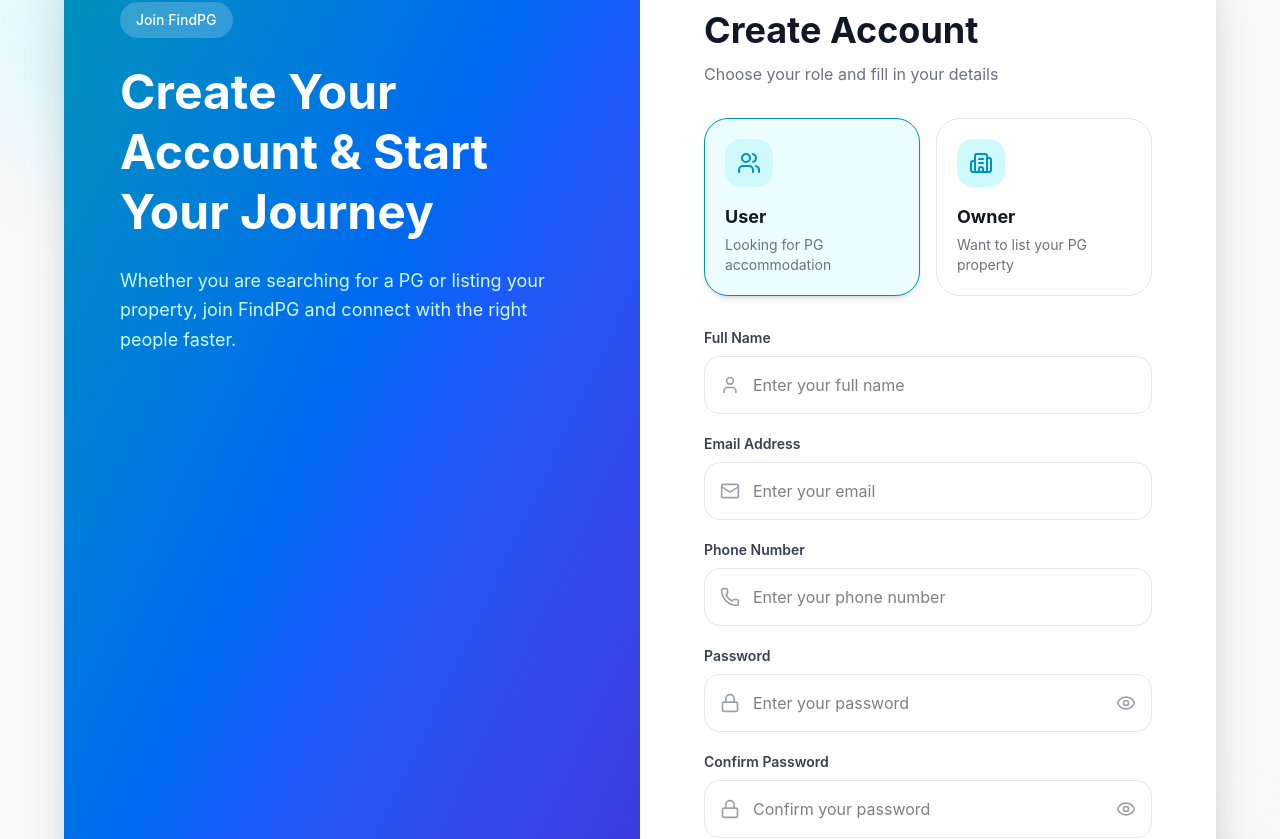
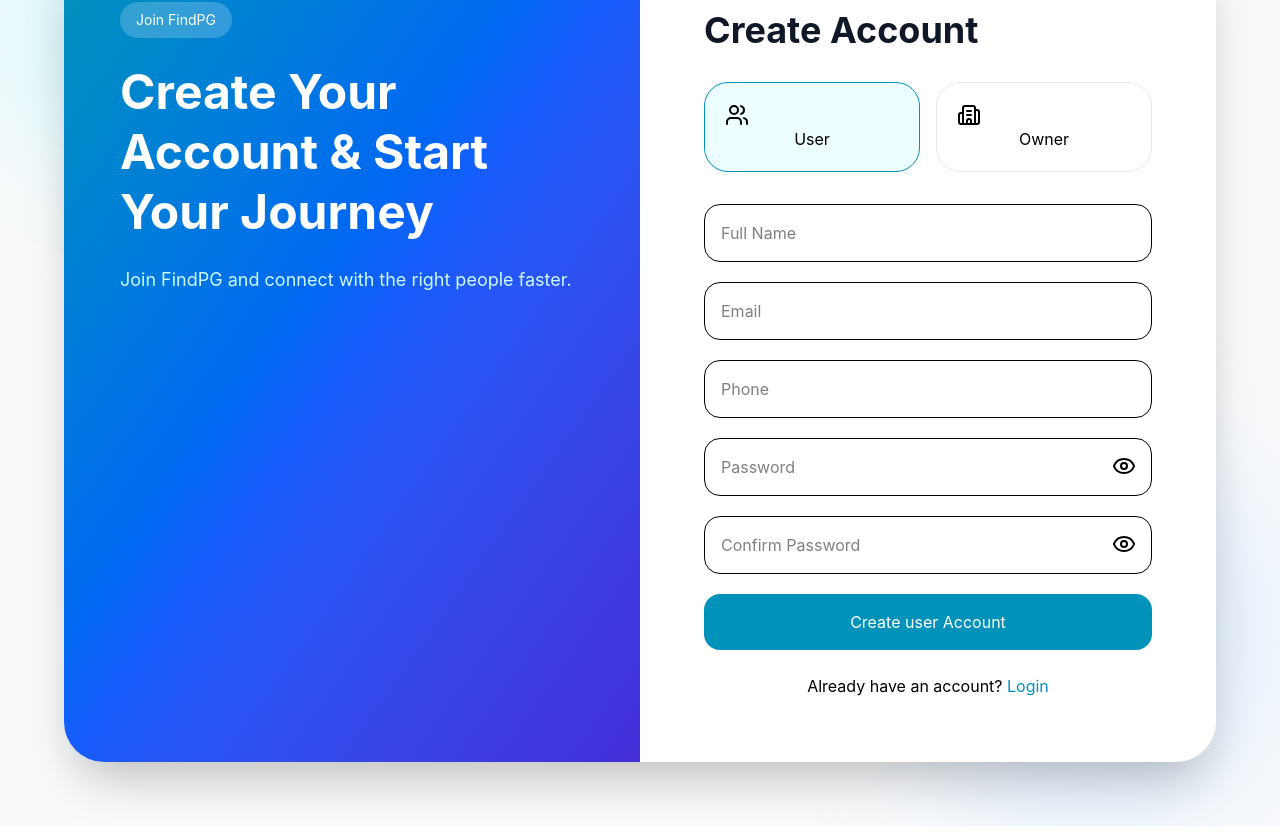
Before and after one commit to SambitKumar28/FindPG, a React (Vite) app in the folder frontend/: page /register in a window 1280 px wide. Shown: the part 199-1038 px from the top of the page. Built offline with nearby package versions, Linux system fonts and the light colour scheme.

Commit message:
update function

```diff
--- a/frontend/package.json
+++ b/frontend/package.json
@@ -11,6 +11,7 @@
   },
   "dependencies": {
     "@tailwindcss/vite": "^4.2.2",
+    "axios": "^1.15.2",
     "lucide-react": "^1.7.0",
     "motion": "^12.38.0",
     "react": "^19.2.4",
--- /dev/null
+++ b/frontend/src/api/axios.js
@@ -0,0 +1,44 @@
+import axios from "axios";
+
+const API = axios.create({
+  baseURL: "https://findpg-qhgw.onrender.com/api",
+  withCredentials: true, // needed for refresh token cookie
+});
+
+// Attach token
+API.interceptors.request.use((config) => {
+  const token = localStorage.getItem("accessToken");
+  if (token) {
+    config.headers.Authorization = `Bearer ${token}`;
+  }
+  return config;
+});
+
+// Handle token refresh
+API.interceptors.response.use(
+  (res) => res,
+  async (error) => {
+    const originalRequest = error.config;
+
+    if (error.response?.status === 401 && !originalRequest._retry) {
+      originalRequest._retry = true;
+
+      try {
+        const { data } = await API.post("/auth/refresh");
+
+        localStorage.setItem("accessToken", data.accessToken);
+
+        originalRequest.headers.Authorization = `Bearer ${data.accessToken}`;
+
+        return API(originalRequest);
+      } catch (err) {
+        localStorage.removeItem("accessToken");
+        window.location.href = "/login";
+      }
+    }
+
+    return Promise.reject(error);
+  }
+);
+
+export default API;
--- /dev/null
+++ b/frontend/src/context/AuthContext.jsx
@@ -0,0 +1,44 @@
+import { createContext, useState, useEffect } from "react";
+import API from "../api/axios";
+
+export const AuthContext = createContext();
+
+export const AuthProvider = ({ children }) => {
+  const [user, setUser] = useState(null);
+
+  const login = async (formData) => {
+    const { data } = await API.post("/auth/login", formData);
+
+    localStorage.setItem("accessToken", data.accessToken);
+    setUser(data.user);
+  };
+
+  const register = async (formData) => {
+    await API.post("/auth/register", formData);
+  };
+
+  const logout = async () => {
+    await API.post("/auth/logout");
+    localStorage.removeItem("accessToken");
+    setUser(null);
+  };
+
+  const loadUser = async () => {
+    try {
+      const { data } = await API.get("/auth/me");
+      setUser(data.user);
+    } catch {
+      setUser(null);
+    }
+  };
+
+  useEffect(() => {
+    loadUser();
+  }, []);
+
+  return (
+    <AuthContext.Provider value={{ user, login, register, logout }}>
+      {children}
+    </AuthContext.Provider>
+  );
+};
--- /dev/null
+++ b/frontend/src/hooks/useAuth.js
@@ -0,0 +1,4 @@
+import { useContext } from "react";
+import { AuthContext } from "../context/AuthContext";
+
+export const useAuth = () => useContext(AuthContext);
--- a/frontend/src/pages/Register.jsx
+++ b/frontend/src/pages/Register.jsx
@@ -11,14 +11,59 @@ import {
   Building2,
   Users,
 } from "lucide-react";
-import { Link } from "react-router-dom";
+import { Link, useNavigate } from "react-router-dom";
 import { FcGoogle } from "react-icons/fc";
 import { FaFacebookF } from "react-icons/fa";
+import { useAuth } from "../hooks/useAuth";
+
 
 const Register = () => {
   const [selectedRole, setSelectedRole] = useState("user");
   const [showPassword, setShowPassword] = useState(false);
   const [showConfirmPassword, setShowConfirmPassword] = useState(false);
+
+  const [form, setForm] = useState({
+    name: "",
+    email: "",
+    phone: "",
+    password: "",
+    confirmPassword: "",
+  });
+
+  const [loading, setLoading] = useState(false);
+  const [error, setError] = useState("");
+
+  const  register  = useAuth();
+  const navigate = useNavigate();
+
+  const handleChange = (e) => {
+    setForm({ ...form, [e.target.name]: e.target.value });
+  };
+
+  const handleSubmit = async (e) => {
+    e.preventDefault();
+
+    if (form.password !== form.confirmPassword) {
+      return setError("Passwords do not match");
+    }
+
+    try {
+      setLoading(true);
+      setError("");
+
+      await register({
+        ...form,
+        role: selectedRole,
+      });
+
+      alert("Registration successful");
+      navigate("/login");
+    } catch (err) {
+      setError(err.response?.data?.message || "Registration failed");
+    } finally {
+      setLoading(false);
+    }
+  };
 
   return (
     <div className="min-h-screen bg-gray-50 flex items-center justify-center px-4 py-16 relative overflow-hidden">
@@ -34,7 +79,7 @@ const Register = () => {
         {/* Left Section */}
         <div className="hidden lg:flex bg-linear-to-br from-cyan-600 via-blue-600 to-indigo-700 text-white p-14 flex-col justify-between">
           <div>
-            <span className="inline-block bg-white/20 backdrop-blur-md px-4 py-2 rounded-full text-sm font-medium mb-6">
+            <span className="inline-block bg-white/20 px-4 py-2 rounded-full text-sm mb-6">
               Join FindPG
             </span>
 
@@ -42,252 +87,137 @@ const Register = () => {
               Create Your Account & Start Your Journey
             </h1>
 
-            <p className="mt-6 text-cyan-100 text-lg leading-relaxed">
-              Whether you are searching for a PG or listing your property, join
-              FindPG and connect with the right people faster.
+            <p className="mt-6 text-cyan-100 text-lg">
+              Join FindPG and connect with the right people faster.
             </p>
-          </div>
-
-          <div className="grid grid-cols-2 gap-6 mt-12">
-            <div className="bg-white/10 backdrop-blur-md rounded-3xl p-6 border border-white/10">
-              <h3 className="text-3xl font-bold">1000+</h3>
-              <p className="text-cyan-100 mt-2">Verified PG Listings</p>
-            </div>
-
-            <div className="bg-white/10 backdrop-blur-md rounded-3xl p-6 border border-white/10">
-              <h3 className="text-3xl font-bold">25K+</h3>
-              <p className="text-cyan-100 mt-2">Trusted Users</p>
-            </div>
           </div>
         </div>
 
         {/* Right Section */}
         <div className="p-8 sm:p-12 lg:p-16 flex flex-col justify-center">
           <div className="max-w-md mx-auto w-full">
-            <div className="text-center lg:text-left">
             <h2 className="text-4xl font-bold text-gray-900">
               Create Account
             </h2>
-
-              <p className="text-gray-500 mt-3">
-                Choose your role and fill in your details
-              </p>
-            </div>
 
             {/* Role Selection */}
             <div className="grid grid-cols-2 gap-4 mt-8 mb-8">
               <button
                 type="button"
                 onClick={() => setSelectedRole("user")}
-                className={`rounded-3xl border p-5 transition-all duration-300 text-left ${
+                className={`p-5 rounded-3xl border ${
                   selectedRole === "user"
-                    ? "border-cyan-600 bg-cyan-50 shadow-md"
-                    : "border-gray-200 bg-white hover:border-cyan-300"
+                    ? "border-cyan-600 bg-cyan-50"
+                    : "border-gray-200"
                 }`}
               >
-                <div className="w-12 h-12 rounded-2xl bg-cyan-100 flex items-center justify-center text-cyan-600 mb-4">
-                  <Users size={24} />
-                </div>
-
-                <h3 className="text-lg font-bold text-gray-900">User</h3>
-                <p className="text-sm text-gray-500 mt-1">
-                  Looking for PG accommodation
-                </p>
+                <Users /> User
               </button>
 
               <button
                 type="button"
                 onClick={() => setSelectedRole("owner")}
-                className={`rounded-3xl border p-5 transition-all duration-300 text-left ${
+                className={`p-5 rounded-3xl border ${
                   selectedRole === "owner"
-                    ? "border-cyan-600 bg-cyan-50 shadow-md"
-                    : "border-gray-200 bg-white hover:border-cyan-300"
+                    ? "border-cyan-600 bg-cyan-50"
+                    : "border-gray-200"
                 }`}
               >
-                <div className="w-12 h-12 rounded-2xl bg-cyan-100 flex items-center justify-center text-cyan-600 mb-4">
-                  <Building2 size={24} />
-                </div>
-
-                <h3 className="text-lg font-bold text-gray-900">Owner</h3>
-                <p className="text-sm text-gray-500 mt-1">
-                  Want to list your PG property
-                </p>
+                <Building2 /> Owner
               </button>
             </div>
 
-            <form className="space-y-5">
-              <div>
-                <label className="block text-sm font-semibold text-gray-700 mb-2">
-                  Full Name
-                </label>
-
-                <div className="relative">
-                  <User
-                    size={20}
-                    className="absolute left-4 top-1/2 -translate-y-1/2 text-gray-400"
+            <form onSubmit={handleSubmit} className="space-y-5">
+              {/* Name */}
+              <input
+                name="name"
+                value={form.name}
+                onChange={handleChange}
+                placeholder="Full Name"
+                className="w-full border p-4 rounded-2xl"
               />
 
+              {/* Email */}
               <input
-                    type="text"
-                    placeholder="Enter your full name"
-                    className="w-full border border-gray-200 rounded-2xl py-4 pl-12 pr-4 outline-none focus:border-cyan-500 focus:ring-4 focus:ring-cyan-100 transition"
-                  />
-                </div>
-              </div>
-
-              <div>
-                <label className="block text-sm font-semibold text-gray-700 mb-2">
-                  Email Address
-                </label>
-
-                <div className="relative">
-                  <Mail
-                    size={20}
-                    className="absolute left-4 top-1/2 -translate-y-1/2 text-gray-400"
+                name="email"
+                value={form.email}
+                onChange={handleChange}
+                placeholder="Email"
+                className="w-full border p-4 rounded-2xl"
               />
 
+              {/* Phone */}
               <input
-                    type="email"
-                    placeholder="Enter your email"
-                    className="w-full border border-gray-200 rounded-2xl py-4 pl-12 pr-4 outline-none focus:border-cyan-500 focus:ring-4 focus:ring-cyan-100 transition"
-                  />
-                </div>
-              </div>
-
-              <div>
-                <label className="block text-sm font-semibold text-gray-700 mb-2">
-                  Phone Number
-                </label>
-
-                <div className="relative">
-                  <Phone
-                    size={20}
-                    className="absolute left-4 top-1/2 -translate-y-1/2 text-gray-400"
+                name="phone"
+                value={form.phone}
+                onChange={handleChange}
+                placeholder="Phone"
+                className="w-full border p-4 rounded-2xl"
               />
 
-                  <input
-                    type="tel"
-                    placeholder="Enter your phone number"
-                    className="w-full border border-gray-200 rounded-2xl py-4 pl-12 pr-4 outline-none focus:border-cyan-500 focus:ring-4 focus:ring-cyan-100 transition"
-                  />
-                </div>
-              </div>
-
-              {selectedRole === "owner" && (
-                <div>
-                  <label className="block text-sm font-semibold text-gray-700 mb-2">
-                    PG / Property Name
-                  </label>
-
+              {/* Password */}
               <div className="relative">
-                    <Building2
-                      size={20}
-                      className="absolute left-4 top-1/2 -translate-y-1/2 text-gray-400"
-                    />
-
-                    <input
-                      type="text"
-                      placeholder="Enter your PG or property name"
-                      className="w-full border border-gray-200 rounded-2xl py-4 pl-12 pr-4 outline-none focus:border-cyan-500 focus:ring-4 focus:ring-cyan-100 transition"
-                    />
-                  </div>
-                </div>
-              )}
-
-              <div>
-                <label className="block text-sm font-semibold text-gray-700 mb-2">
-                  Password
-                </label>
-
-                <div className="relative">
-                  <Lock
-                    size={20}
-                    className="absolute left-4 top-1/2 -translate-y-1/2 text-gray-400"
-                  />
-
                 <input
                   type={showPassword ? "text" : "password"}
-                    placeholder="Enter your password"
-                    className="w-full border border-gray-200 rounded-2xl py-4 pl-12 pr-12 outline-none focus:border-cyan-500 focus:ring-4 focus:ring-cyan-100 transition"
+                  name="password"
+                  value={form.password}
+                  onChange={handleChange}
+                  placeholder="Password"
+                  className="w-full border p-4 rounded-2xl"
                 />
-
                 <button
                   type="button"
                   onClick={() => setShowPassword(!showPassword)}
-                    className="absolute right-4 top-1/2 -translate-y-1/2 text-gray-400"
+                  className="absolute right-4 top-4"
                 >
-                    {showPassword ? <EyeOff size={20} /> : <Eye size={20} />}
+                  {showPassword ? <EyeOff /> : <Eye />}
                 </button>
               </div>
-              </div>
 
-              <div>
-                <label className="block text-sm font-semibold text-gray-700 mb-2">
-                  Confirm Password
-                </label>
-
+              {/* Confirm Password */}
               <div className="relative">
-                  <Lock
-                    size={20}
-                    className="absolute left-4 top-1/2 -translate-y-1/2 text-gray-400"
-                  />
-
                 <input
                   type={showConfirmPassword ? "text" : "password"}
-                    placeholder="Confirm your password"
-                    className="w-full border border-gray-200 rounded-2xl py-4 pl-12 pr-12 outline-none focus:border-cyan-500 focus:ring-4 focus:ring-cyan-100 transition"
+                  name="confirmPassword"
+                  value={form.confirmPassword}
+                  onChange={handleChange}
+                  placeholder="Confirm Password"
+                  className="w-full border p-4 rounded-2xl"
                 />
-
                 <button
                   type="button"
                   onClick={() =>
                     setShowConfirmPassword(!showConfirmPassword)
                   }
-                    className="absolute right-4 top-1/2 -translate-y-1/2 text-gray-400"
+                  className="absolute right-4 top-4"
                 >
-                    {showConfirmPassword ? (
-                      <EyeOff size={20} />
-                    ) : (
-                      <Eye size={20} />
-                    )}
+                  {showConfirmPassword ? <EyeOff /> : <Eye />}
                 </button>
               </div>
-              </div>
 
+              {/* Error */}
+              {error && (
+                <p className="text-red-500 text-sm text-center">
+                  {error}
+                </p>
+              )}
+
+              {/* Submit */}
               <button
                 type="submit"
-                className="w-full bg-linear-to-r from-cyan-600 to-blue-700 text-white py-4 rounded-2xl font-semibold text-lg hover:shadow-xl hover:scale-[1.01] transition-all duration-300 flex items-center justify-center gap-2"
+                disabled={loading}
+                className="w-full bg-cyan-600 text-white py-4 rounded-2xl"
               >
-                Create {selectedRole === "owner" ? "Owner" : "User"} Account
-                <ArrowRight size={20} />
+                {loading
+                  ? "Creating..."
+                  : `Create ${selectedRole} Account`}
               </button>
             </form>
 
-            <div className="flex items-center gap-4 my-8">
-              <div className="flex-1 h-px bg-gray-200"></div>
-              <span className="text-sm text-gray-400">OR</span>
-              <div className="flex-1 h-px bg-gray-200"></div>
-            </div>
-
-            <div className="grid grid-cols-2 gap-4">
-              <button className="border border-gray-200 rounded-2xl py-3 font-medium hover:bg-gray-50 transition flex items-center justify-center gap-3">
-                <FcGoogle size={22} />
-                Google
-              </button>
-
-              <button className="border border-gray-200 rounded-2xl py-3 font-medium hover:bg-gray-50 transition flex items-center justify-center gap-3">
-                <FaFacebookF size={18} className="text-blue-600" />
-                Facebook
-              </button>
-            </div>
-
-            <p className="text-center text-gray-500 mt-8">
+            <p className="text-center mt-6">
               Already have an account?{" "}
-              <Link
-                to="/login"
-                className="text-cyan-600 font-semibold hover:text-cyan-700"
-              >
-                Login Here
+              <Link to="/login" className="text-cyan-600">
+                Login
               </Link>
             </p>
           </div>
--- /dev/null
+++ b/frontend/src/routes/ProtectedRoute.jsx
@@ -0,0 +1,16 @@
+import { Navigate } from "react-router-dom";
+import { useAuth } from "../hooks/useAuth";
+
+const ProtectedRoute = ({ children, roles }) => {
+  const { user } = useAuth();
+
+  if (!user) return <Navigate to="/login" />;
+
+  if (roles && !roles.includes(user.role)) {
+    return <Navigate to="/" />;
+  }
+
+  return children;
+};
+
+export default ProtectedRoute;
```
Also changed, not shown: 2 other files (tests, documents, lock files or other folders). Lines whose indentation alone changed are shown as unchanged.
